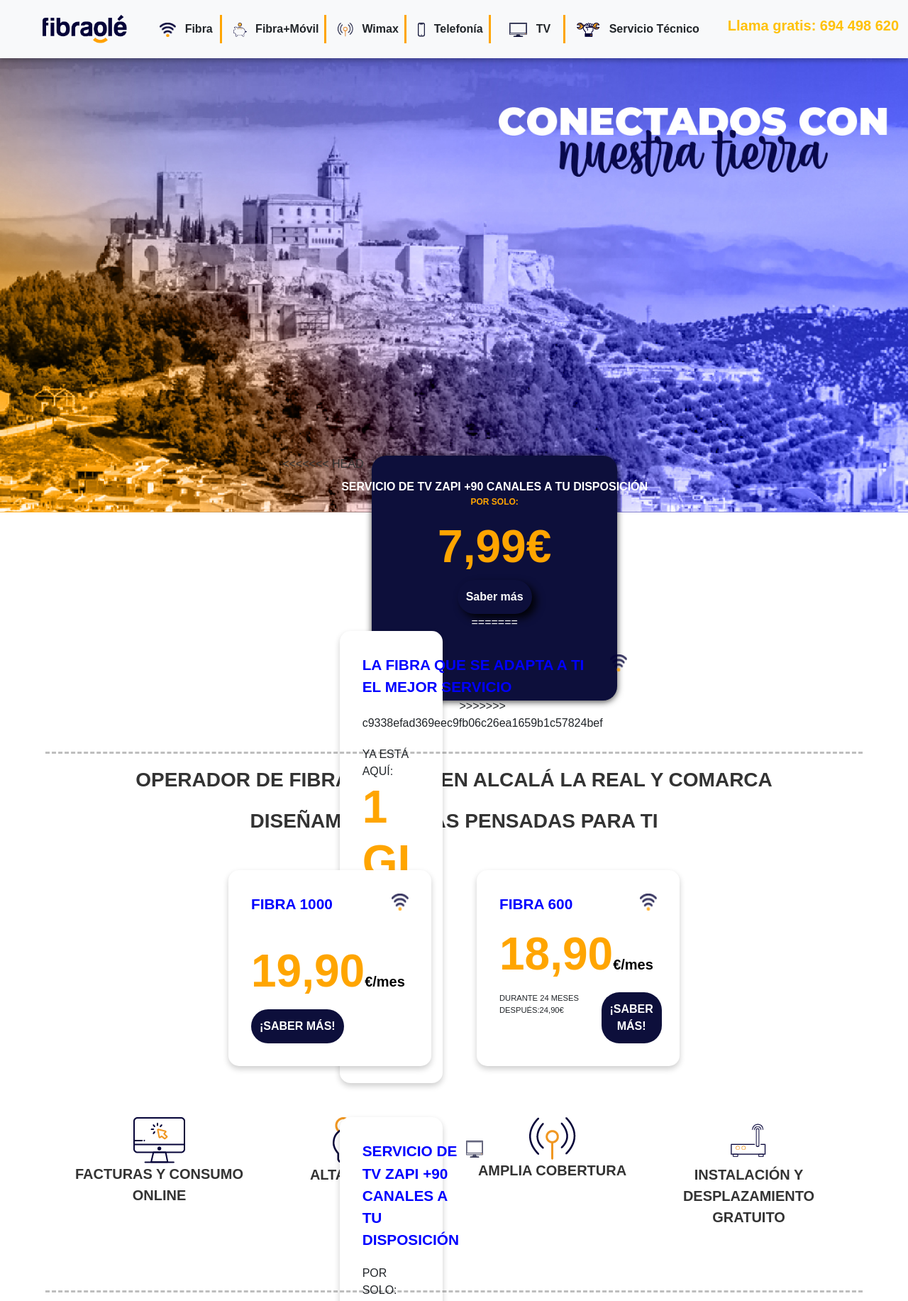
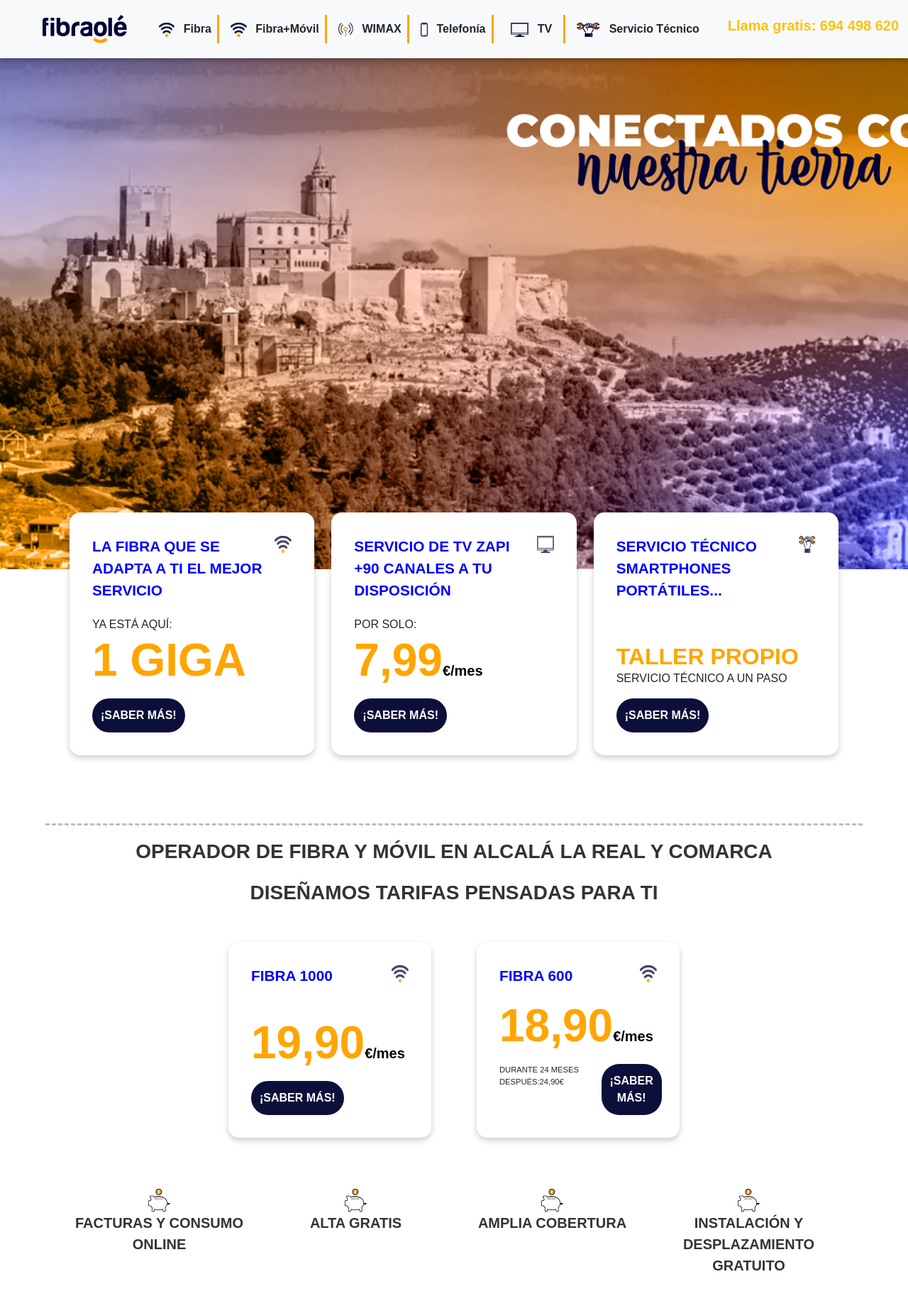
Before and after one commit to insytec-alcala/paginaweb, a PHP site: page / in a window 1280 px wide. Shown: the top 1833 px of the page at 71% size. Run offline with PHP 8.4, Linux system fonts and the light colour scheme; some web fonts are replaced.

Commit message:
Add files via upload

```diff
--- a/Index.php
+++ b/Index.php
@@ -11,22 +11,13 @@
 <body>
     <?php include 'navbar.php' ?>
 
-    <header class="bg-white text-white text-center" style="background-image: url('./img/fibraole/index_principal.jpg');  background-position: center; background-repeat: no-repeat; padding: 5rem 0;">
+    <header class="bg-white text-white text-center" style="background-image: url('./img/fibraole/alcala_con_letras.jpg');  background-position: center; background-repeat: no-repeat; padding: 5rem 0;">
         <!--Cambio de bg-dark a bg-white y background-size: contain para una imágen de fondo responsiva -->
     </header>
 <!--Primera fila de tarjetas -->
     <section class="container my-5 mt-5 mt-md-0 ">
     <div class="row justify-content-center text-center px-3" id="tarjetas">
 
-<<<<<<< HEAD
-        <div class="col-md-4 mb-4 d-flex justify-content-center">
-            <div class="card card-principal border-0 h-100">
-                <div class="card-body d-flex flex-column justify-content-between">
-                    <p class="card-text fw-bold ">SERVICIO DE TV ZAPI +90 CANALES A TU DISPOSICIÓN</p>
-                    <p class="text-center" style="color: orange; font-weight: bold; font-size: 12px">POR SOLO:</p>
-                    <h3 class="card-title zapi mx-auto">7,99€</h3>
-                    <a href="#" class="btn btn-primary mx-auto sabermas box-shadow">Saber más</a>
-=======
     <div class="col-12 col-md-6 col-xl-4 mb-5 d-flex justify-content-center">
     <div class="card tarjeta border-0 h-100">
         <div class="card-body d-flex flex-column justify-content-between">
@@ -37,7 +28,6 @@
                 </div>
                 <div class="order-2 order-lg-1 flex-grow-1">
                     <p class="parrafo-superior card-text fw-bold text-uppercase text-start">LA FIBRA QUE SE ADAPTA A TI EL MEJOR SERVICIO</p>
->>>>>>> c9338efad369eec9fb06c26ea1659b1c57824bef
                 </div>
             </div>
 
@@ -166,25 +156,25 @@
     </section>
 
     <section class="container my-5">
-    <div class="row  text-center px-3">
-        <div class="col-12 col-md-6 col-lg-3 mb-4  ">
-            <img src="img/fibraole/facturas_online.png" alt="Facturas Online">
+    <div class="row justify-content-center text-center px-3">
+        <div class="col-md-3 ">
+            <img src="img/fibraole/icono_ahorro.png">
             <p class="fw-bold fs-5">FACTURAS Y
                 CONSUMO
             ONLINE </p>
         </div>
-        <div class="col-12 col-md-6 col-lg-3 mb-4  ">
-        <img src="img/fibraole/alta_gratis.png" alt="Alta Gratis">
+        <div class="col-md-3 ">
+        <img src="img/fibraole/icono_ahorro.png">
             <p class="fw-bold fs-5">ALTA
                 GRATIS</p>
         </div>
-        <div class="col-12 col-md-6 col-lg-3 mb-4  ">
-        <img src="img/fibraole/amplia_cobertura.png" alt="Amplia Cobertura">
+        <div class="col-md-3 ">
+        <img src="img/fibraole/icono_ahorro.png">
             <p class="fw-bold fs-5">AMPLIA
                 COBERTURA</p>
         </div>
-        <div class="col-12 col-md-6 col-lg-3 mb-4  ">
-        <img src="img/fibraole/instalacion_gratuita.png" style="width: 60px; height: 66px;" alt="Instalacion y desplazamiento">
+        <div class="col-md-3 ">
+        <img src="img/fibraole/icono_ahorro.png">
             <p class="fw-bold fs-5">INSTALACIÓN Y
                 DESPLAZAMIENTO
             GRATUITO</p>
@@ -272,30 +262,25 @@
 
         </div>
     </section>
-    <header class="text-white mt-2 mb-4 d-flex align-items-center justify-content-start custom-header-tv">
-    <div class="container h-100 d-flex align-items-center">
-        <div class="row w-60 h-100 justify-content-start align-items-center fs-2">
-            <div class="col-12 col-md-8 col-lg-6 text-start content-box">
-                <i class="bi bi-tv-fill fs-1 mb-3"></i>
-                <p class="fs-3 fs-md-1 fw-bold mb-2 text-shadow">DISFRUTA DE MÁS DE 90 CANALES EN TU TELEVISIÓN</p>
-                <p class="fs-5 text-shadow">Por tan solo:</p>
-                <p class="display-4 display-md-2 fw-bold text-shadow">7,99€ </p>
-                <p><span class="fs-6 text-shadow">(iva incluido)</span></p>
-                <a href="#" class="btn btn-light btn-md mt-5 w-70 w-md-50 p-3 rounded-pill fw-bold " style="cursor: pointer;">QUIERO SABER MÁS</a>
-
+    <header class="text-white mt-2 mb-4 d-flex" style="background-image: url('./img/fibraole/alcala.jpg'); background-position: center; background-repeat: no-repeat; background-size: cover; height: 90vh; position: relative;">
+    <div class="container h-100 d-flex">
+        <div class="row h-100 align-items-start">
+            <div class="col-12 col-md-8 text-start content-box">
+                <p class="fs-5 fw-bold display-md-3 display-sm-4">DISFRUTA DE MÁS DE 90 CANALES EN TU TELEVISIÓN</p>
+                <p class="price">Por tan solo:</p>
+                <p class="price-large">7,99€ <span>(iva incluido)</span></p>
+                <button class="btn btn-warning">QUIERO SABER MÁS</button>
             </div>
         </div>
     </div>
 </header>
-
-
 <!--Cuarta fila de tarjetas-->
 
 <section class="container my-5 mt-5 ">
     <div class="row text-center justify-content-center">
         <div class="col-md-4 mb-4 d-flex flex-column align-items-center">
             <div class="d-flex align-items-center mb-4">
-                <img src="./img/fibraole/icono_movil01.png" class="logo" alt="Fibraolé" class="me-2">
+                <img src="./img/fibraole/icono_movil01.png" class="logo" alt="Icono" class="me-2">
                 <span class="text-uppercase fw-bold">TARIFAS DE MÓVIL</span>
             </div>
             <!-- Tarjeta 1 -->
@@ -324,7 +309,7 @@
 
         <div class="col-md-4 mb-4 d-flex flex-column align-items-center">
         <div class="d-flex align-items-center mb-4">
-                <img src="./img/fibraole/icono_fijo.png" class="logo" alt="Tarifas fijo" class="me-2">
+                <img src="./img/fibraole/icono_fijo.png" class="logo" alt="Icono" class="me-2">
                 <span class="text-uppercase fw-bold">TARIFAS DE FIJO</span>
             </div>
     <!-- Tarjeta 2 -->
@@ -355,8 +340,6 @@
         </div>
     </div>
 </section>
-
-
 <!--Línea discontinua -->
 <p class="mb-3">
         <hr class="discontinua">
@@ -364,9 +347,40 @@
 
 
 
-<!-- Tiendas-->
+    <p class="fs-3 text-center fw-bolder">PUEDES CONTRATAR NUESTROS SERVICIOS EN NUESTRAS <span class="text-warning">TIENDAS FÍSICAS</span></p>
 
-    <?php include 'tiendas.php' ?>
+    <section class="container my-5">
+    <div class="row justify-content-center text-center px-3">
+        <div class="col-md-3 ">
+            <img src="img/fibraole/icono_ubicacion.png">
+            <p class="fw-bold fs-5 mb-0">CASTILLO DE<br>
+             LOCUBÍN</p>
+            <p fs-5>C/Veracruz 32<br>
+            681 671 156</p>
+        </div>
+        <div class="col-md-3 ">
+            <img src="img/fibraole/icono_ubicacion.png">
+            <p class="fw-bold fs-5 mb-0">ALMEDINILLA</p>
+            <p fs-5>C/Cerrillo 17<br>
+            953 584 344<br>
+            694 498 620</p>
+        </div>
+        <div class="col-md-3 ">
+            <img src="img/fibraole/icono_ubicacion.png">
+            <p class="fw-bold fs-5 mb-0">ALCALÁ LA REAL</p>
+            <p fs-5>Avda. Europa 2<br>
+            953 584 344<br>
+            694 498 620</p>
+        </div>
+        <div class="col-md-3 ">
+            <img src="img/fibraole/icono_ubicacion.png">
+            <p class="fw-bold fs-5 mb-0">FUENSANTA DE<br>
+             MARTOS</p>
+            <p fs-5>C/Real 32<br>
+            953 059 797</p>
+        </div>
+    </div>
+</section>
 
 <!-- footer-->
    <?php include 'footer.php'  ?>
--- a/footer.php
+++ b/footer.php
@@ -4,7 +4,7 @@
         <div class="row">
             <div class="col">
                 <a class="navbar-brand" href="#">
-                    <img src="./img/fibraole/logo_pie.png" alt="Fibraole" class="img-fluid" style="max-height: 50px;">
+                    <img src="./img/fibraole/logo_pie.png" alt="Logo" class="img-fluid" style="max-height: 50px;">
                 </a>
             </div>
         </div>
@@ -16,7 +16,7 @@
                     <!--Flexbox logo y telefono -->
                     <div class="col-md-12 d-flex align-items-center my-3">
                         <!-- Imagen del móvil alineada a la izquierda -->
-                        <img src="./img/fibraole/icono_movil02.png" class="me-3" style="max-height: 50px;" alt="Telefono">
+                        <img src="./img/fibraole/icono_movil02.png" class="me-3" style="max-height: 50px;">
 
                         <!-- Texto alineado justo a la derecha de la imagen -->
                         <div>
@@ -28,7 +28,7 @@
 
                 <div class="row">
                     <div class="col-md-12 d-flex align-items-center">
-                        <img src="./img/fibraole/icono_incidencias.png" class="me-3" style="max-width: 50px;" alt="Telefono de incidencias">
+                        <img src="./img/fibraole/icono_incidencias.png" class="me-3" style="max-width: 50px;">
 
                         <div>
                             <!-- Asegurar que la frase no se divida -->
@@ -45,9 +45,9 @@
 
                 <p class="my-3">
                     Síguenos en: <br>
-                    <img src="./img/fibraole/icono_facebook.png" alt="Facebook">
-                    <img src="./img/fibraole/icono_instagram.png" alt="Instagram">
-                    <a href="https://www.instagram.com/insytecalcalalareal" class="enlace-pie">fibraole</a>
+                    <img src="./img/fibraole/icono_facebook.png">
+                    <img src="./img/fibraole/icono_instagram.png">
+                    <a href="#" class="enlace-pie">fibraole</a>
                 </p>
 
             </div>
--- a/navbar.php
+++ b/navbar.php
@@ -3,7 +3,7 @@
   <div class="container-fluid d-flex align-items-center justify-content-between flex-nowrap">
     <!-- Logo -->
     <a class="navbar-brand ms-5 me-5 flex-shrink-0" href="#">
-      <img src="./img/fibraole/logo_cabecera.png" alt="Fibraole" class="img-fluid" style="max-height: 40px;">
+      <img src="./img/fibraole/logo_cabecera.png" alt="Logo" class="img-fluid" style="max-height: 40px;">
     </a>
 
 
@@ -17,7 +17,7 @@
   <div class="offcanvas offcanvas-end" tabindex="-1" id="offcanvasNavbar" aria-labelledby="offcanvasNavbarLabel">
     <div class="offcanvas-header">
     <a class="navbar-brand ms-2" href="#">
-          <img src="./img/fibraole/logo_cabecera.png" alt="Fibraole" class="img-fluid" style="max-height: 40px;">
+          <img src="./img/fibraole/logo_cabecera.png" alt="Logo" class="img-fluid" style="max-height: 40px;">
         </a>
       <button type="button" class="btn-close" data-bs-dismiss="offcanvas" aria-label="Close"></button>
 
@@ -27,36 +27,32 @@
           <ul class="navbar-nav ms-0 d-md-flex justify-content-start flex-wrap">
             <li class="nav-item d-flex align-items-center me-2 xl-me-0 col">
               <a class="nav-link fw-bold text-dark text-nowrap" href="Fibra.php">
-                <img class="logo-nav me-2" src="img/fibraole/icono_wifi.png" alt="Fibra"> Fibra
+                <img class="logo-nav me-2" src="img/fibraole/icono_wifi.png"> Fibra
               </a>
             </li>
             <li class="nav-item d-flex align-items-center me-2 xl-me-0 col">
               <a class="nav-link fw-bold text-dark text-nowrap" href="packahorro.php">
-
-                <img class="logo-nav me-2" src="img/fibraole/icono_ahorro.png" alt="Fibra y Movil"> Fibra+Móvil
-
+                <img class="logo-nav me-2" src="img/fibraole/icono_wifi.png"> Fibra+Móvil
               </a>
             </li>
             <li class="nav-item d-flex align-items-center me-2 xl-me-0 col">
               <a class="nav-link fw-bold text-dark text-nowrap" href="Fibra.php">
-                <img class="logo-nav me-2" src="img/fibraole/icono_wimax.png" alt=Wimax""> Wimax
+                <img class="logo-nav me-2" src="img/fibraole/icono_wimax.png"> WIMAX
               </a>
             </li>
             <li class="nav-item d-flex align-items-center me-2 xl-me-0 col">
               <a class="nav-link fw-bold text-dark text-nowrap" href="telefoniatv.php">
-                <img class="logo-nav me-2" src="img/fibraole/icono_movil_03.png" alt="Telefonia"> Telefonía
+                <img class="logo-nav me-2" src="img/fibraole/icono_movil_03.png"> Telefonía
               </a>
             </li>
             <li class="nav-item d-flex align-items-center me-2 xl-me-0 col">
               <a class="nav-link fw-bold text-dark text-nowrap" href="telefoniatv.php">
-
                 <img class="logo-nav me-2" src="img/fibraole/icono_tv.png"> TV
               </a>
             </li>
-
             <li class="nav-item d-flex align-items-center me-2 xl-me-0 col">
               <a class="nav-link fw-bold text-dark text-nowrap" href="serviciotecnico.php">
-                <img class="logo-nav me-2" src="img/fibraole/icono_tecnico.png" alt="Servicio Tecnico"> Servicio Técnico
+                <img class="logo-nav me-2" src="img/fibraole/icono_tecnico.png"> Servicio Técnico
               </a>
             </li>
     </ul>
--- a/styles/index.css
+++ b/styles/index.css
@@ -14,7 +14,7 @@ header {
     background-position: center;
     background-repeat: no-repeat;
     background-size: cover;
-    height: 80vh;
+    height: 90vh;
     position: relative;
     z-index: -1;
 }
@@ -253,37 +253,12 @@ a.enlace-pie:hover{
     justify-content: space-between;
 }
 
-
-.custom-header-tv{
-    background: linear-gradient(to right, rgba(0, 0, 0, 0.6), rgba(0, 0, 0, 0.1)), url('../img/fibraole/index_television.jpg');
-    background-position: center;
-    background-repeat: no-repeat;
-    background-size: cover;
-    height: 90vh;
-
-}
-
-.text-shadow {
-    text-shadow: 6px 6px 12px rgba(0, 0, 0, 0.9); /* Más oscuro y más grande */
-}
-
-.box-shadow {
-    box-shadow: 6px 6px 12px rgba(0, 0, 0, 0.9); /* Similar ajuste para el botón */
-}
-
 .condiciones{
     font-size: 0.7rem;
-
-}
-
-.box-shadow {
-    box-shadow: 6px 6px 12px rgba(0, 0, 0, 0.9); /* Similar ajuste para el botón */
 }
 
 
-.cursor-pointer {
-    cursor: pointer;
-}
+
 
 
 @media (min-width: 992px) {
@@ -337,8 +312,6 @@ a.enlace-pie:hover{
 
         width: 100%; /* Hace que ambas tarjetas tengan el mismo ancho */
     }
-
-
 
 }
 @media (min-width: 769px){
@@ -394,6 +367,9 @@ a.enlace-pie:hover{
     }
 
 
+
+
+
 }
 @media (max-width: 524px) {
 
```
